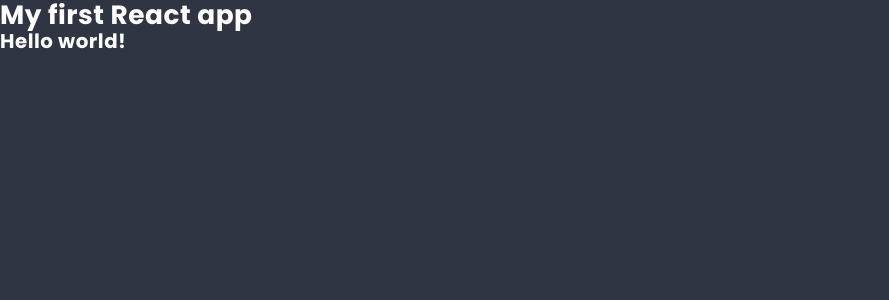
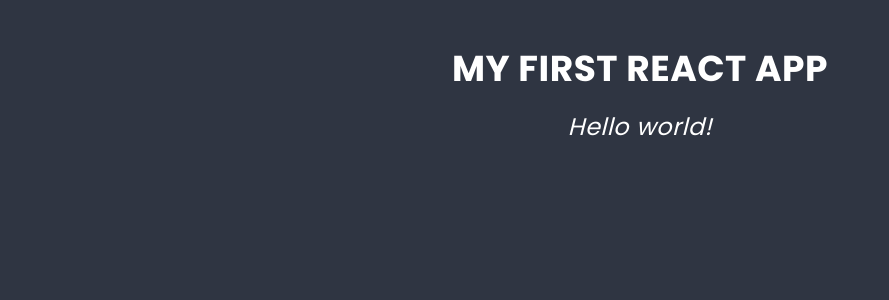
Before and after one commit to olaf-wilkosz/react-starter, a React app: page / in a window 1280 px wide. Shown: the top 300 px of the page, without its empty margins (0-889 px from the left). Built offline with nearby package versions, Linux system fonts and the light colour scheme.

Commit message:
Testing JSX styles

```diff
--- a/src/components/App/App.js
+++ b/src/components/App/App.js
@@ -1,11 +1,12 @@
 import React from 'react';
+import styles from './App.scss';
 
 class App extends React.Component {
   render() {
     return (
-      <main className="app-content">
-        <h1>My first React app</h1>
-        <h2>Hello world!</h2>
+      <main className={styles.component}>
+        <h1 className={styles.title}>My first React app</h1>
+        <h2 className={styles.subtitle}>Hello world!</h2>
       </main>
     )
   }
```
